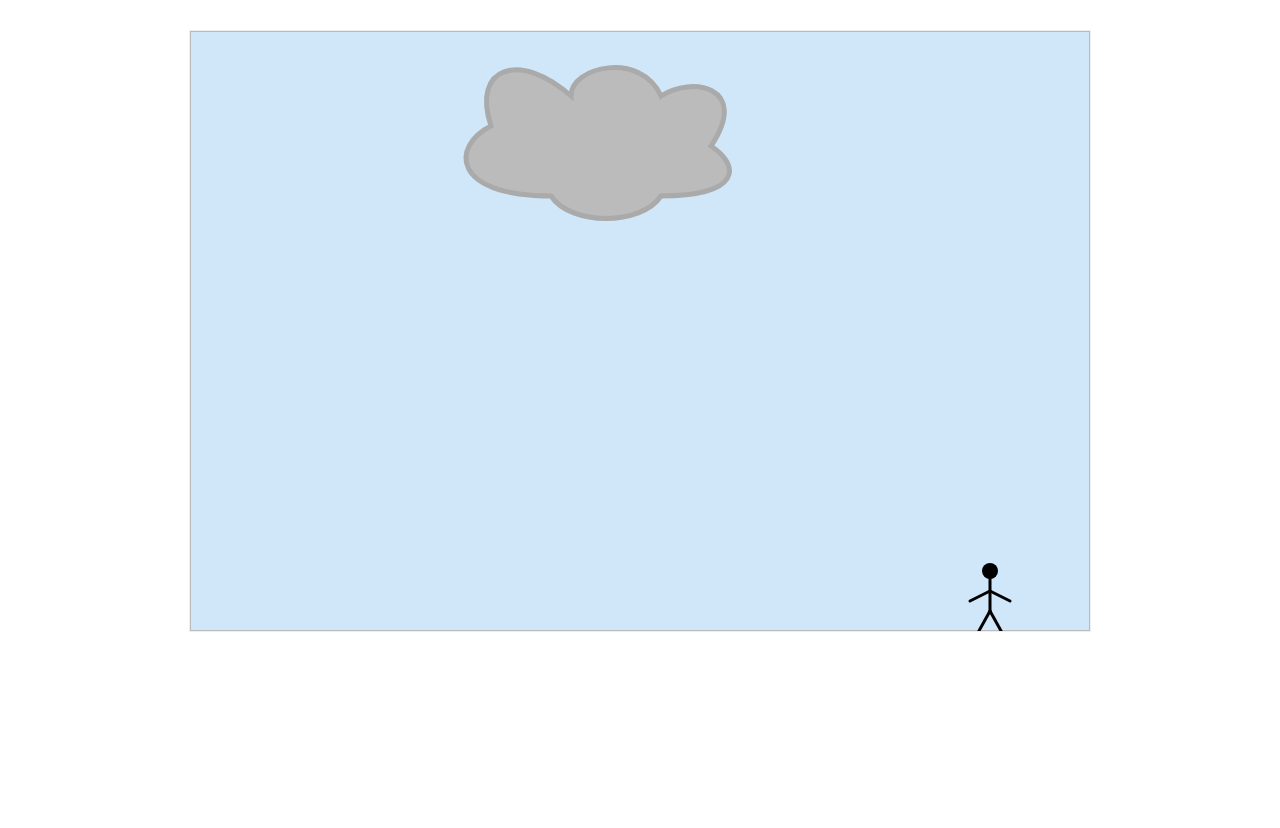
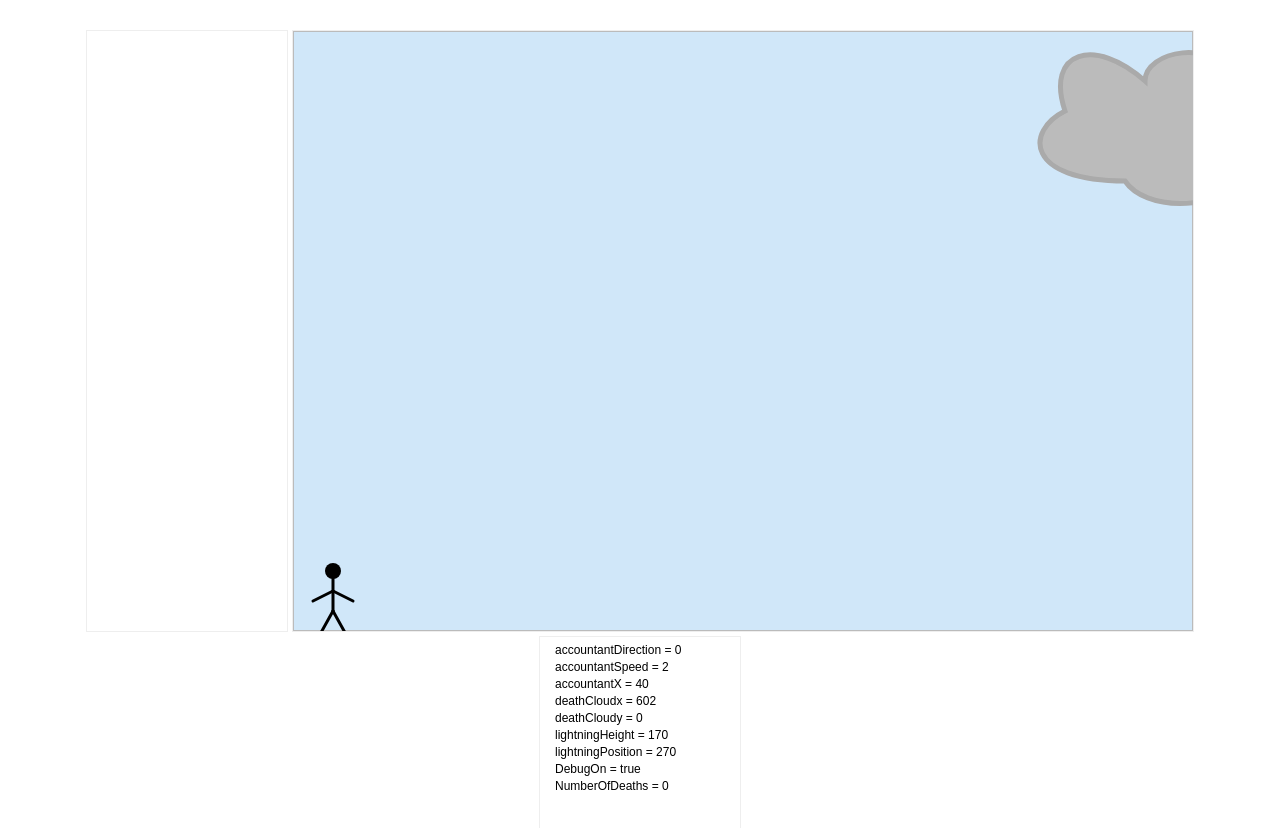
Before and after one commit to WayneNogood/cloudgame, a plain HTML site: page index.html in a window 1280 px wide. Shown: the top 828 px of the page. Before the commit the page ends 800 px from the top, so only its background shows below. Drawn offline with Linux system fonts and the light colour scheme.

Commit message:
Added debug info and cleaned up constants

```diff
--- a/assets/script/main.js
+++ b/assets/script/main.js
@@ -1,21 +1,51 @@
 /*******************************/
 /* CONSTANTS
 /*******************************/
-var width = 900,
-height = 600,
-c = document.getElementById('c'),
-ctx = c.getContext('2d');
-c.width = width;
-c.height = height;
-var x = 400;
-var y = 15;
+var main = document.getElementById('main');
+var ctx = main.getContext('2d');
+
+var debug = document.getElementById('debug');
+var ctxDebug = debug.getContext('2d');
+
+var score = document.getElementById('score');
+var ctxScore = score.getContext('2d');
+
+var width = 900;
+var infoWidth = 200;
+var height = 600;
+main.width = width;
+main.height = height;
+debug.width = infoWidth;
+debug.height = height;
+score.width = infoWidth;
+score.height = height;
+
+var moveLeft = -1;
+var moveRight = +1;
+var stop = 0;
 var speed = 3;
-var walkPace = -1;
+var accountantSpeed = 2;
+var accountantDirection = 0; // -1 0, +1
+
+var defaultAccountantColor =  "#000000";
+var deadAccountantColor = "#ff0000";
+var accountantColor = defaultAccountantColor;
+var deathCloudFill = '#bbb';
+var deathCloudStroke = '#aaa'
+var lightningFill = '#FFFF00';
+var lightningStroke = '#F4FA58'
+
 var strikeZone = -1000;
-var accountantX       = 800;
-var accountantSpeed   = 2;
-var accountantMoving  = 0; // -1 0, +1
-var accountantColor   = "#000000";
+var accountantX = 40;
+
+var deathCloudx = 0;
+var deathCloudy = 0;
+var lightningHeight = 170 + deathCloudy;
+var lightningPosition = 270 ;
+
+var NumberOfDeaths = 0;
+
+DebugOn = true;
 
 /*******************************/
 /* Weather effects
@@ -23,9 +53,10 @@ var accountantColor   = "#000000";
 /*******************************/
 /* Death cloud
 /*******************************/
-var DeathCloud=function (x, y, z, a){
+var DeathCloud=function (z, a){
+    var startx = 170, starty = 80;
     ctx.beginPath();
-    ctx.moveTo(x + z, y + a);
+    ctx.moveTo(startx + z, starty + a);
     ctx.bezierCurveTo(130 + z, 100 + a, 130 + z, 150 + a, 230 + z, 150 + a);
     ctx.bezierCurveTo(250 + z, 180 + a, 320 + z, 180 + a, 340 + z, 150 + a);
     ctx.bezierCurveTo(420 + z, 150 + a, 420 + z, 120 + a, 390 + z, 100 + a);
@@ -34,9 +65,9 @@ var DeathCloud=function (x, y, z, a){
     ctx.bezierCurveTo(200 + z,   5 + a, 150 + z,  20 + a, 170 + z,  80 + a);
     ctx.closePath();
     ctx.lineWidth = 5;
-    ctx.fillStyle = '#bbb';
+    ctx.fillStyle = deathCloudFill;
     ctx.fill();
-    ctx.strokeStyle = '#aaa';
+    ctx.strokeStyle = deathCloudStroke;
     ctx.stroke();
 }
 
@@ -46,41 +77,41 @@ var cloudTypes = function(){}
 /*******************************/
 /* Ligntning
 /*******************************/
-var lightning = function(x, y){
+var lightning = function(startx, starty){
   ctx.beginPath();
-  ctx.moveTo(x, y);
-  ctx.lineTo(x + 55, y + 105);
-  ctx.lineTo(x + 25, y + 205);
-  ctx.lineTo(x + 65, y + 405);
-  ctx.lineTo(x + 50, y + 205);
-  ctx.lineTo(x + 85, y + 105);
-  ctx.lineTo(x + 35, y);
+  ctx.moveTo(startx, starty);
+  ctx.lineTo(startx + 55, starty + 105);
+  ctx.lineTo(startx + 25, starty + 205);
+  ctx.lineTo(startx + 65, starty + 405);
+  ctx.lineTo(startx + 50, starty + 205);
+  ctx.lineTo(startx + 85, starty + 105);
+  ctx.lineTo(startx + 35, starty);
   ctx.lineWidth = 2;
-  ctx.fillStyle = '#FFFF00';
+  ctx.fillStyle = lightningFill;
   ctx.fill();
-  ctx.strokeStyle = '#F4FA58';
+  ctx.strokeStyle = lightningStroke;
   ctx.stroke();
 }
 
 function Strike()
 {
-  strike = randomNumberBetween(-300, 900);
+  strike = randomNumberBetween(-300, width);
 
-    if(x >= strike && x <= strike + 20){
-      lightning(270 + x, 185);
-      strikeZone = strike + 335; // the point where it hits
-      LightUpGround();
-    }
+  if(deathCloudx >= strike && deathCloudx <= strike + 20){
+    lightning(lightningPosition + deathCloudx, lightningHeight);
+    strikeZone = strike + 335; // the point where it hits
+    LightUpGround();
+  }
 }
 
 function LightUpGround(){
-  ctx.fillStyle = '#FFFF00';
+  ctx.fillStyle = lightningFill;
   ctx.beginPath();
   ctx.rect(0, 590, width, 10);
   ctx.closePath();
   ctx.fill();
   ctx.lineWidth = 2;
-  ctx.strokeStyle = '#FFFF00';
+  ctx.strokeStyle = lightningStroke;
   ctx.stroke();
 }
 
@@ -88,23 +119,22 @@ function LightUpGround(){
 /* MOVEMENT
 /*******************************/
 function BounceSideToSide(){
-  if(x <= -500 || x >= 775){
+  if(deathCloudx <= -500 || deathCloudx >= 775){
         speed = -speed;
     }
 }
 
 function MoveAcrossScreen(){
-  if(x >= 770){
-        x = -400;
+  if(deathCloudx >= 770){
+        deathCloudx = -400;
     }
 }
 
 
 function MoveAccountant() {
-  accountantX += accountantSpeed * accountantMoving;
+  accountantX += accountantSpeed * accountantDirection;
   if (accountantX < 0) accountantX = 0;
-  if (accountantX > 900) accountantX = 900;
-
+  if (accountantX > width) accountantX = width;
 }
 
 /*******************************/
@@ -118,19 +148,20 @@ function ShouldIKillPerson(){
 
 function KillPerson(){
   console.log("Dead");
-  accountantColor = "#ff0000";
+  accountantColor = deadAccountantColor;
+  NumberOfDeaths +=1;
   setTimeout(function () {
-    accountantColor = "#000000";
+    accountantColor = defaultAccountantColor;
   }, 1000);
 }
 
 /*******************************/
 /* Accountant draw methods
 /*******************************/
-function  drawAccountant(posx, posy){
+function  drawAccountant(posx){
 
    positionX = posx;
-   positionY = posy;
+   positionY = 490;
 
    // draw circle for head
    var centerX = posx;
@@ -193,6 +224,32 @@ function  drawAccountant(posx, posy){
 };
 
 /*******************************/
+/* SCORE BOARD
+/*******************************/
+
+
+/*******************************/
+/* DEBUG INFO
+/*******************************/
+function ShowDebugInformation(){
+
+    var x = 15;
+    var y = 17;
+    ctxDebug.clearRect ( 0 , 0 , infoWidth , height );
+
+    ctxDebug.font = "12px sans-serif";
+    ctxDebug.fillText("accountantDirection = " + accountantDirection, x, y);
+    ctxDebug.fillText("accountantSpeed = " + accountantSpeed, x, y * 2);
+    ctxDebug.fillText("accountantX = " + accountantX, x, y * 3);
+    ctxDebug.fillText("deathCloudx = " + deathCloudx, x, y * 4);
+    ctxDebug.fillText("deathCloudy = " + deathCloudy, x, y* 5);
+    ctxDebug.fillText("lightningHeight = " + lightningHeight, x, y * 6);
+    ctxDebug.fillText("lightningPosition = " + lightningPosition , x, y* 7);
+    ctxDebug.fillText("DebugOn = " + DebugOn, x, y * 8);
+    ctxDebug.fillText("NumberOfDeaths = " + NumberOfDeaths, x, y * 9);
+  }
+
+/*******************************/
 /* Utillity
 /*******************************/
 var clear = function(){
@@ -207,10 +264,11 @@ var clear = function(){
 }
 
 function BindMouseEvents(){
-  Mousetrap.bind("left", function() {accountantMoving = -1}, "keydown");
-  Mousetrap.bind("left", function() {accountantMoving = 0}, "keyup");
-  Mousetrap.bind("right", function() {accountantMoving = 1}, "keydown");
-  Mousetrap.bind("right", function() {accountantMoving = 0}, "keyup");
+  Mousetrap.bind("left", function() {accountantDirection = moveLeft}, "keydown");
+  Mousetrap.bind("left", function() {accountantDirection = stop}, "keyup");
+  Mousetrap.bind("right", function() {accountantDirection = moveRight}, "keydown");
+  Mousetrap.bind("right", function() {accountantDirection = stop}, "keyup");
+
 }
 
 
@@ -222,21 +280,24 @@ var GameLoop = function(){
 
   reqAnimFrame = window.mozRequestAnimationFrame || window.webkitRequestAnimationFrame || window.msRequestAnimationFrame || window.oRequestAnimationFrame;
   reqAnimFrame(GameLoop);
-  x += speed;
+  deathCloudx += 2;
+  //deathCloudy += 0.3;
 
   //backwards and forwards
   //BounceSideToSide();
   MoveAcrossScreen();
   Strike();
 
-  var cloud = DeathCloud(170, 80, 0 + x , 0 + y);
+  var cloud = DeathCloud(deathCloudx , deathCloudy);
 
   MoveAccountant();
-  drawAccountant(accountantX , 490);
+  drawAccountant(accountantX);
 
   if(ShouldIKillPerson()){
     KillPerson();
   }
+
+  ShowDebugInformation(DebugOn);
 }
 
 
--- a/index.html
+++ b/index.html
@@ -6,7 +6,10 @@
 	<link rel="stylesheet" href="assets/css/main.css" type="text/css" />
 </head>
 <body id="index" class="home">
-    <canvas id='c'></canvas>
+	<canvas id='score'></canvas>
+    <canvas id='main'></canvas>
+    <canvas id='debug'></canvas>
+
     <script src="assets/script/mousetrap.min.js"></script>
     <script src="assets/script/NoGoodUtility.js"></script>
     <script src="assets/script/main.js"></script>
```
